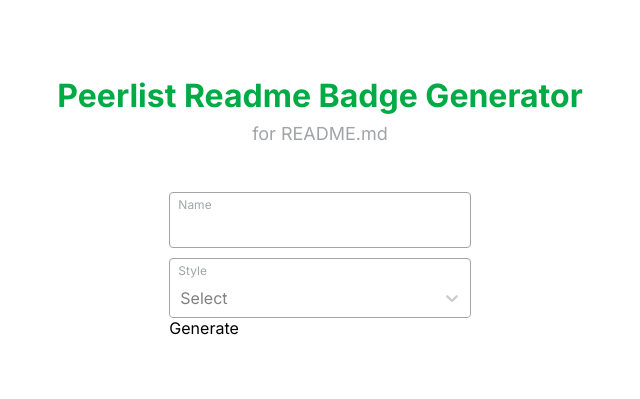
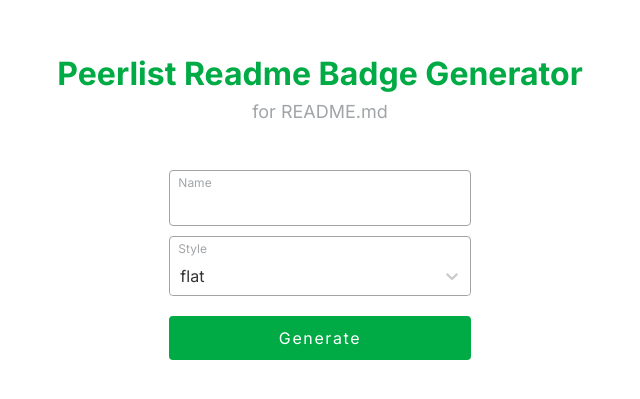
Before and after one commit to vinitshahdeo/peerlist-readme-badge, a React (Create React App) app in the folder client/peerlist-readme-badge/: page / in a window 1280 px wide. Shown: the part 193-592 px from the top of the page, without its empty margins (320-960 px from the left). Built offline with nearby package versions, Linux system fonts and the light colour scheme.

Commit message:
complete form

```diff
--- a/client/peerlist-readme-badge/src/App.css
+++ b/client/peerlist-readme-badge/src/App.css
@@ -28,4 +28,28 @@
 
 .FormContainer__Select{
   margin-block: .625rem;
+  font-family: 'Inter', sans-serif;
 }
+
+.FormContainer__ButtonWrapper{
+  display: grid;
+  place-items: center;
+}
+
+
+.FormContainer__Button{
+  margin-top: calc(.625rem * 2);
+  background-color: rgb(0, 170, 69);
+  color: white;
+  letter-spacing: 0.1em;
+  padding:0.75rem .625rem;
+  border-radius: .25rem;
+  user-select: none;
+  width: 100%;
+  text-align: center;
+}
+
+.FormContainer__Button:hover{
+  cursor: pointer;
+  background-color: rgba( 0, 170, 69,0.8);
+}
--- a/client/peerlist-readme-badge/src/App.js
+++ b/client/peerlist-readme-badge/src/App.js
@@ -1,6 +1,7 @@
 import "./App.css";
 import Input from "./Components/Input/Input";
 import CustomSelect from "./Components/CustomSelect/CustomSelect";
+import { useState } from "react";
 
 const options = [
   { value: "flat", label: "flat" },
@@ -11,15 +12,39 @@
 ];
 
 function App() {
+
+  const [formState, setFormState] = useState({
+    nameValue: "",
+    selectValue: options[0].value,
+  });
+
+  const onSubmit = (e) => {
+    e.preventDefault();
+    console.log(formState);
+  };
+
   return (
     <main className="MainContainer">
       <h1 className="MainContainer__Title">Peerlist Readme Badge Generator</h1>
       <h1 className="MainContainer__SubTitle">for README.md</h1>
       <div className="FormContainer">
-        <form>
-          <Input label="Name" />
-          <CustomSelect label="Style" options={options} placeholder="Select" />
-          <button>Generate</button>
+        <form onSubmit={onSubmit}>
+          <Input
+            label="Name"
+            value={formState.nameValue}
+            setFormState={setFormState}
+            inputId="name"
+          />
+          <CustomSelect
+            label="Style"
+            placeholder="Select"
+            className="FormContainer__Select"
+            setFormState={setFormState}
+            options={options}
+          />
+          <div className="FormContainer__ButtonWrapper">
+            <button className="FormContainer__Button">Generate</button>
+          </div>
         </form>
       </div>
     </main>
--- a/client/peerlist-readme-badge/src/Components/CustomSelect/CustomSelect.jsx
+++ b/client/peerlist-readme-badge/src/Components/CustomSelect/CustomSelect.jsx
@@ -22,11 +22,13 @@
   }),
   option: (provided, state) => ({
     ...provided,
-    backgroundColor: state.isSelected ? "black" : "white",
+    backgroundColor: state.isSelected ? "#f6f8fa" : "white",
+    color: state.isSelected ? "black" : "",
     "&:hover": {
       ...provided,
-      backgroundColor: state.isSelected ? "black" : "black",
-      color: "white",
+      backgroundColor: state.isSelected ? "#f6f8fa" : "#f6f8fa",
+      color: state.isSelected ? "black" : "",
+      cursor: "pointer",
     },
   }),
   menu: (provided) => ({
@@ -35,17 +37,20 @@
   }),
 };
 
-const CustomSelect = ({ options, label, placeholder }) => {
+const CustomSelect = ({ options, label, placeholder, setFormState }) => {
   return (
     <div className="SelectContainer">
       <label className="SelectContainer__Label">{label}</label>
       <Select
-        defaultValue={options[0].value}
+        defaultValue={options[0]}
         options={options}
         placeholder={placeholder}
         styles={customStyles}
         isSearchable={false}
         theme={customTheme}
+        onChange={({ value }) => {
+          setFormState((prev) => ({ ...prev, selectValue: value }));
+        }}
       />
     </div>
   );
--- a/client/peerlist-readme-badge/src/Components/Input/Input.jsx
+++ b/client/peerlist-readme-badge/src/Components/Input/Input.jsx
@@ -1,6 +1,6 @@
 import "../Input/Input.css";
 
-const Input = ({ label, value, inputId, onChange }) => {
+const Input = ({ label, value, inputId, setFormState }) => {
   return (
     <div className="InputContainer">
       <label htmlFor={inputId} className="InputContainer__Label">
@@ -10,7 +10,9 @@
         id={inputId}
         placeholder=""
         value={value}
-        onChange={onChange}
+        onChange={(e) =>
+          setFormState((prev) => ({ ...prev, nameValue: e.target.value }))
+        }
         className="InputContainer_Input"
       />
     </div>
```
